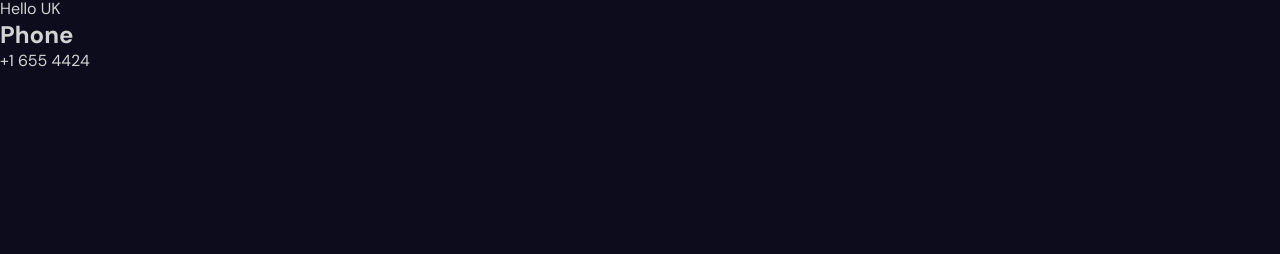
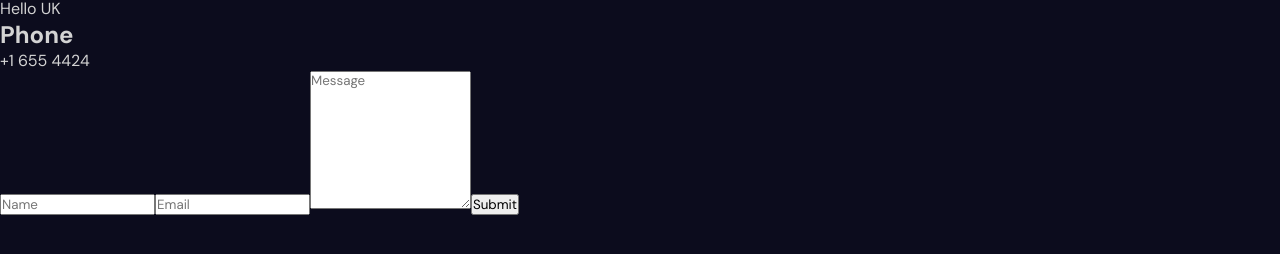
Before and after one commit to AmanKhansili/PORTFOLIO, a React (Vite) app: page / in a window 1280 px wide. Shown: the part 3316-3570 px from the top of the page. Built offline with nearby package versions, Linux system fonts and the light colour scheme.

Commit message:
Contact css start

```diff
--- a/src/component/contact/Contact.jsx
+++ b/src/component/contact/Contact.jsx
@@ -14,10 +14,18 @@ const Contact = () => {
           <span>Hello UK</span>
         </div>
         <div className="item">
-          <h2>Phone</h2><span>+1 655 4424</span>
+          <h2>Phone</h2>
+          <span>+1 655 4424</span>
         </div>
       </div>
-      <div className="formContainer"></div>
+      <div className="formContainer">
+        <form>
+          <input type="text" required placeholder="Name" />
+          <input type="email" required placeholder="Email" />
+          <textarea rows={8} placeholder="Message" />
+          <button>Submit</button>
+        </form>
+      </div>
     </div>
   );
 };
```
